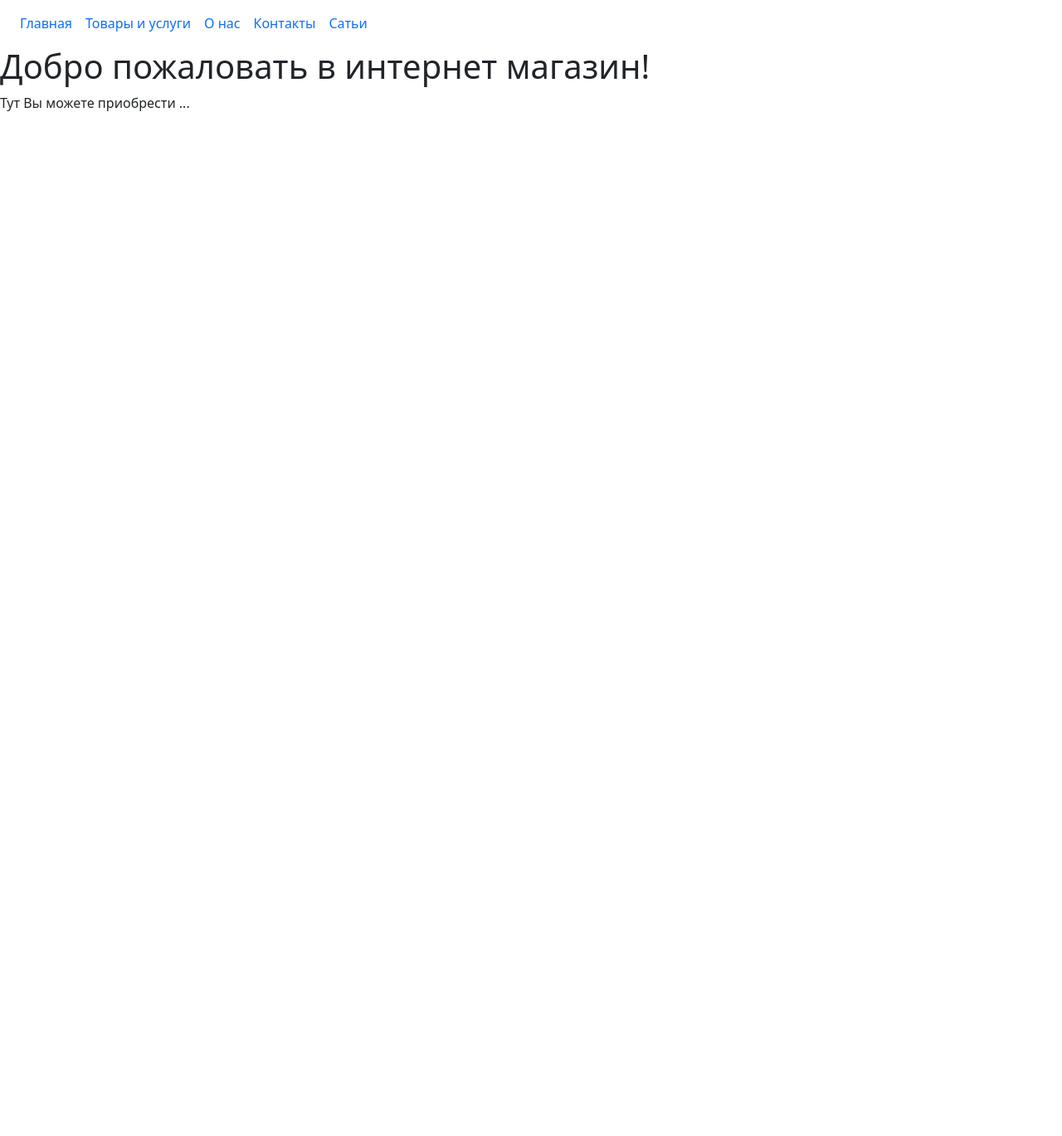
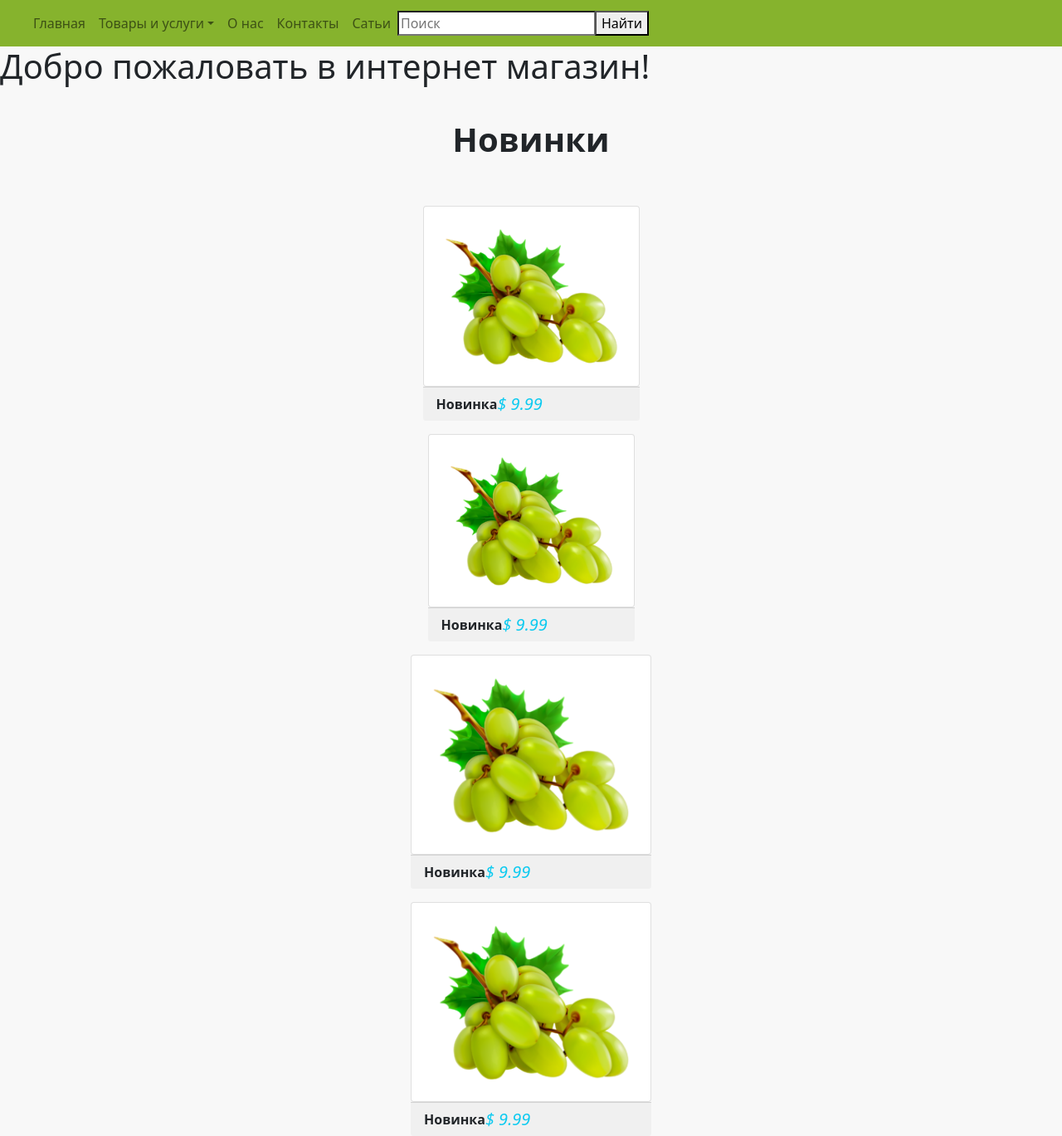
Before and after one commit to bykoviu/udemy_shop, a Django app: page / in a window 1280 px wide. Shown: the whole page at 83% size. Before the commit the page ends 134 px from the top, so only its background shows below. Run offline with Django 3.2, Linux system fonts and the light colour scheme; some libraries are stand-ins or nearby versions.

Commit message:
Add bootstrap styles, static files and base css file

```diff
--- /dev/null
+++ b/ecommerce/static/css/base.css
@@ -0,0 +1,3 @@
+body {
+    background: 	#F8F8F8;
+}
--- a/shop/templates/about.html
+++ b/shop/templates/about.html
@@ -1,5 +1,5 @@
 {% extends 'base.html' %}
-
+{% load static %}
 {% block title %}О нас{% endblock %}
 
 {% block home %}
--- a/shop/templates/articles.html
+++ b/shop/templates/articles.html
@@ -1,5 +1,5 @@
 {% extends 'base.html' %}
-
+{% load static %}
 {% block title %}Статьи{% endblock %}
 
 {% block home %}
@@ -10,4 +10,6 @@
 <h1>Интересное</h1>
 <p>Здесь будут расположены ДИВы со статьями из класса "Моя статья"</p>
 
+
+    </div>
 {% endblock %}
--- a/shop/templates/base.html
+++ b/shop/templates/base.html
@@ -1,3 +1,4 @@
+{% load static %}
 <!doctype html>
 <html lang="ru">
   <head>
@@ -6,36 +7,93 @@
     <meta name="viewport" content="width=device-width, initial-scale=1">
 
     <!-- Bootstrap CSS -->
+    <link rel="stylesheet" href="https://maxcdn.bootstrapcdn.com/bootstrap/4.0.0/css/bootstrap.min.css" integrity="sha384-Gn5384xqQ1aoWXA+058RXPxPg6fy4IWvTNh0E263XmFcJlSAwiGgFAW/dAiS6JXm" crossorigin="anonymous">
+    <link rel="stylesheet" href="https://stackpath.bootstrapcdn.com/bootstrap/4.5.3/css/bootstrap.min.css" integrity="sha384-TX8t27EcRE3e/ihU7zmQxVncDAy5uIKz4rEkgIXeMed4M0jlfIDPvg6uqKI2xXr2" crossorigin="anonymous">
     <link href="https://cdn.jsdelivr.net/npm/bootstrap@5.0.0-beta3/dist/css/bootstrap.min.css" rel="stylesheet" integrity="sha384-eOJMYsd53ii+scO/bJGFsiCZc+5NDVN2yr8+0RDqr0Ql0h+rP48ckxlpbzKgwra6" crossorigin="anonymous">
-
+    <link rel="stylesheet" href="{% static 'css/base.css' %}">
     <title>{% block title %}ИнтМаг{% endblock %}</title>
   </head>
   <body>
-    <nav class="navbar navbar-expand-md">
+    <nav class="navbar navbar-expand-md navbar-light" style="background-color: #86B32D;">
       <a class="navbar-brand" href="{% url 'home' %}"><img src="" alt=""></a>
+      <batton class="navbar-toggler" data-toggle="collapse" data-target="#navbar">
+        <span class="navbar-toggler-icon bg-light"></span>
+      </batton>
+      <div id="navbar" class="collapse navbar-collapse">
             <ul class="navbar-nav">
               <li class="nav-item"><a class="nav-link" href="{% url 'home' %}">Главная</a></li>
-        <li class="nav-item"><a class="nav-link" href="{% url 'goods_and_services' %}">Товары и услуги</a></li>
+              <li class="nav-item dropdown"><a class="nav-link dropdown-toggle" data-toggle="dropdown" href="{% url 'goods_and_services' %}">Товары и услуги</a>
+                <div class="dropdown-menu">
+                  <a class="drop-down-item">Товары</a><br>
+                  <a class="drop-down-item">Услуги</a>
+                  <a class="drop-down-item">Товары</a><br>
+                  <a class="drop-down-item">Услуги</a>
+                </div>
+              </li>
               <li class="nav-item"><a class="nav-link" href="{% url 'about' %}">О нас</a></li>
               <li class="nav-item"><a class="nav-link" href="{% url 'cont' %}">Контакты</a></li>
               <li class="nav-item"><a class="nav-link" href="{% url 'articles' %}">Сатьи</a></li>
             </ul>
+
+        <form >
+          <div class="input-group">
+            <input type="text" placeholder="Поиск">
+
+            <div>
+              <button>Найти</button>
+            </div>
+          </div>
+        </form>
+      </div>
     </nav>
   {% block home %}
     <h1>Добро пожаловать в интернет магазин!</h1>
-    <p>Тут Вы можете приобрести ...</p>
+   <div class="py-4">
+      <div class="cotainer">
+        <div class="row">
+          <div class="col-10 mx-auto my-2 text-center">
+            <h1 class="text-capitalize font-weight-bold">
+            новинки
+          </h1>
 
+          </div>
+
+        </div>
+      </div>
+
+   </div>
+
+  <div class="container">
+  <div class="row">
+    {% for i in 'aaaa' %}
+    <div class="col-9 mx-auto col-md-6 col-lg-3">
+      <div class="card mb-0 mt-3">
+        <div class="p-4">
+          <img class="card-img-top" src="{% static 'images/tovar.png' %}" alt="">
+        </div>
+      </div>
+        <div class="card-footer d-flex justify-conyent-between">
+          <p class="font-weight-bold mb-0">Новинка</p>
+          <h5 class="text-info font-italic mb-0">
+            $ 9.99
+
+          </h5>
+        </div>
+      </div>
+
+    </div>
+    {% endfor %}
+
+  </div>
 
   {% endblock %}
 
   {% block content %}
+
   {% endblock %}
 
-    <script src="https://cdn.jsdelivr.net/npm/bootstrap@5.0.0-beta3/dist/js/bootstrap.bundle.min.js" integrity="sha384-JEW9xMcG8R+pH31jmWH6WWP0WintQrMb4s7ZOdauHnUtxwoG2vI5DkLtS3qm9Ekf" crossorigin="anonymous"></script>
-
-    <!-- Вариант 2: Bootstrap JS отдельно от Popper
-    <script src="https://cdn.jsdelivr.net/npm/@popperjs/core@2.9.1/dist/umd/popper.min.js" integrity="sha384-SR1sx49pcuLnqZUnnPwx6FCym0wLsk5JZuNx2bPPENzswTNFaQU1RDvt3wT4gWFG" crossorigin="anonymous"></script>
-    <script src="https://cdn.jsdelivr.net/npm/bootstrap@5.0.0-beta3/dist/js/bootstrap.min.js" integrity="sha384-j0CNLUeiqtyaRmlzUHCPZ+Gy5fQu0dQ6eZ/xAww941Ai1SxSY+0EQqNXNE6DZiVc" crossorigin="anonymous"></script>
-    -->
+<script src="https://code.jquery.com/jquery-3.2.1.slim.min.js" integrity="sha384-KJ3o2DKtIkvYIK3UENzmM7KCkRr/rE9/Qpg6aAZGJwFDMVNA/GpGFF93hXpG5KkN" crossorigin="anonymous"></script>
+<script src="https://cdnjs.cloudflare.com/ajax/libs/popper.js/1.12.9/umd/popper.min.js" integrity="sha384-ApNbgh9B+Y1QKtv3Rn7W3mgPxhU9K/ScQsAP7hUibX39j7fakFPskvXusvfa0b4Q" crossorigin="anonymous"></script>
+<script src="https://maxcdn.bootstrapcdn.com/bootstrap/4.0.0/js/bootstrap.min.js" integrity="sha384-JZR6Spejh4U02d8jOt6vLEHfe/JQGiRRSQQxSfFWpi1MquVdAyjUar5+76PVCmYl" crossorigin="anonymous"></script>
   </body>
 </html>
```
Also changed, not shown: ecommerce/settings.py (+6 -1 lines), ecommerce/static/images/backgrd.jpg (added), ecommerce/static/images/icon.png (added), ecommerce/static/images/tovar.png (added). Lines whose indentation alone changed are shown as unchanged.
